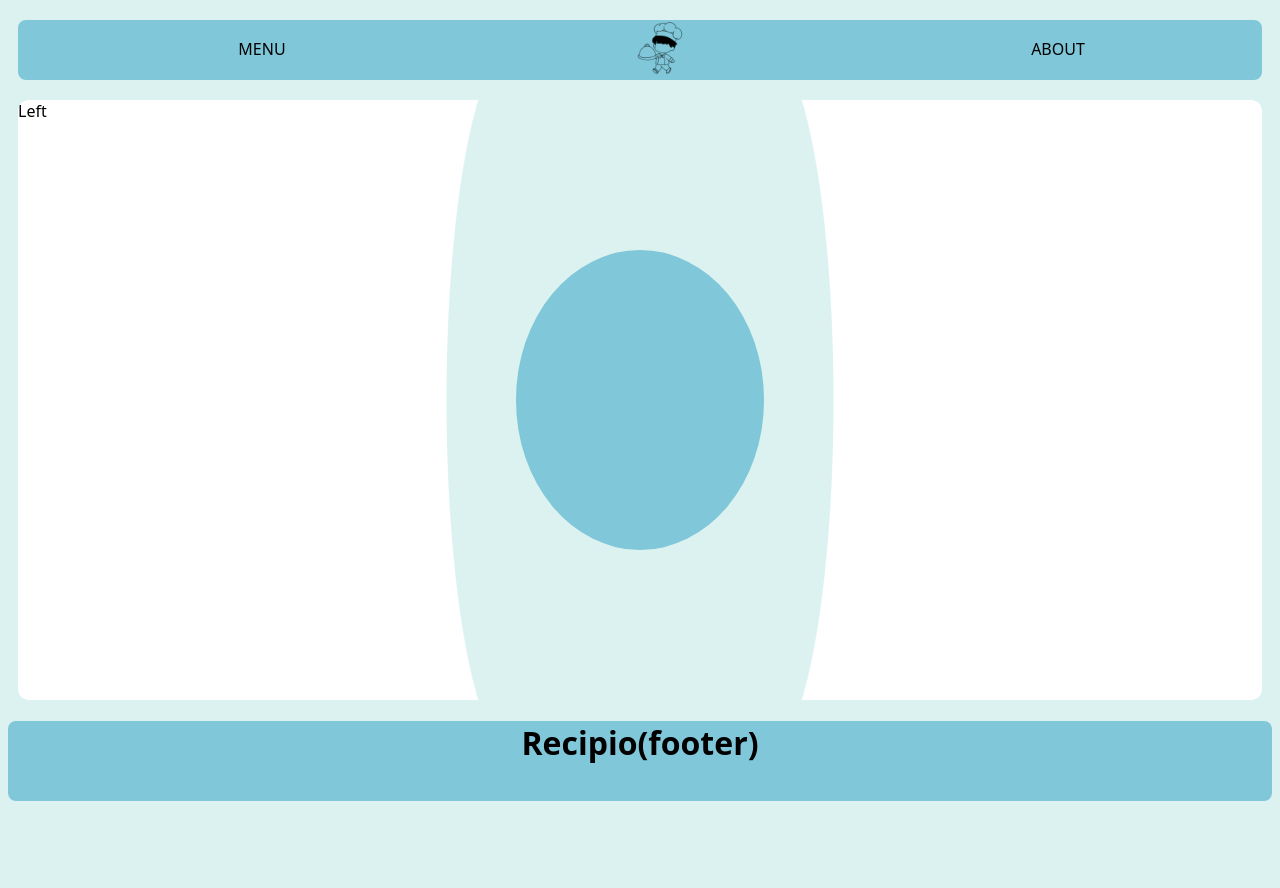
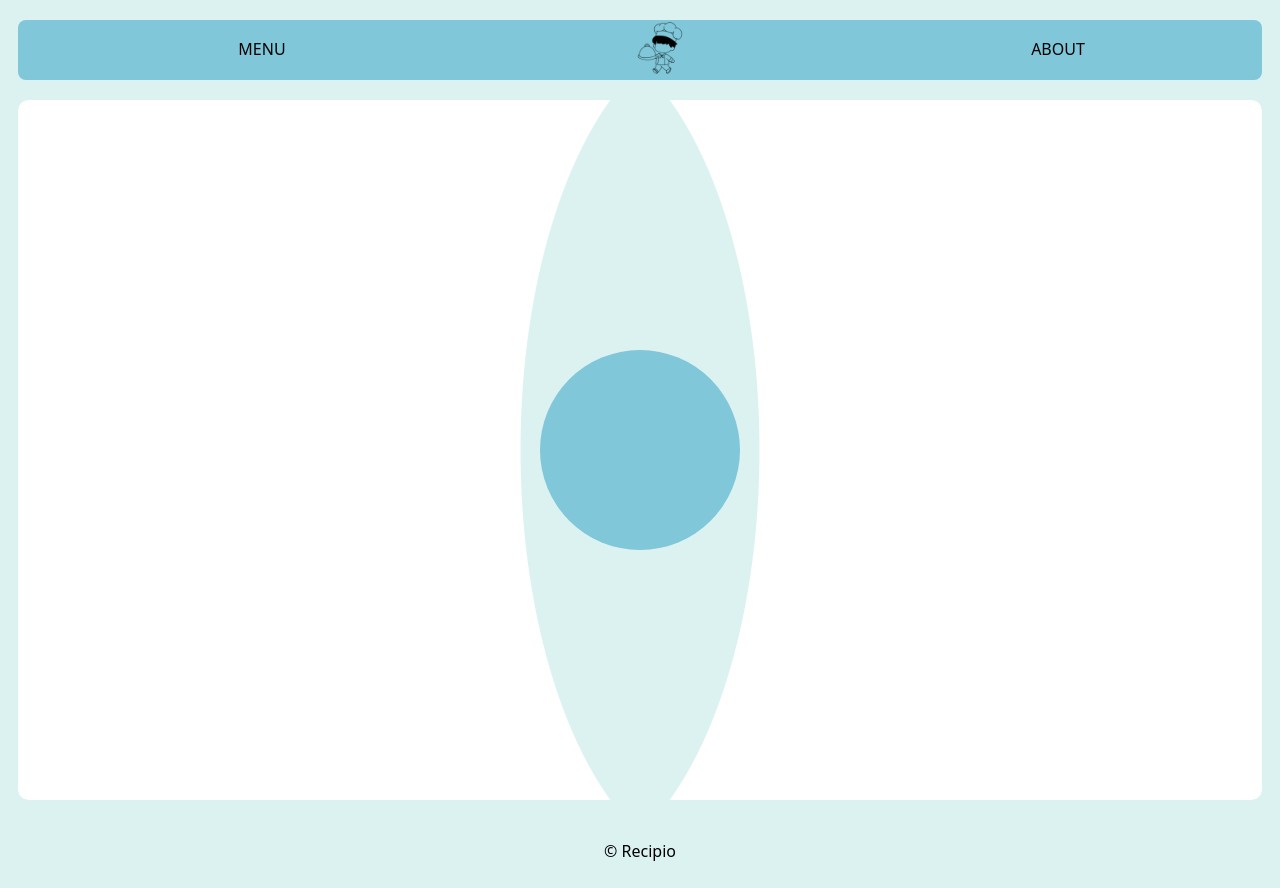
Before and after one commit to StoicNeutron/RecipioFront, a React (Vite) app: page / in a window 1280 px wide. Before the commit the page ends 809 px from the top, so only its background shows below. Built offline with nearby package versions, Linux system fonts and the light colour scheme.

Commit message:
enhace the overall look and detail base on figma

```diff
--- a/src/components/Footer.css
+++ b/src/components/Footer.css
@@ -1,11 +1,6 @@
-
 .footer{
-    /* display: flex; */
-    /* float: end; */
     text-align: center;
-    background-color: #7FC7D9;
     border-radius: 8px;
-    height: 80px;
-    justify-content: center;
-
+    height: 40px;
+    margin-top: 40px;
 }
--- a/src/components/Footer.jsx
+++ b/src/components/Footer.jsx
@@ -3,7 +3,7 @@ import './Footer.css';
 function Layout(){
     return (
         <div class="footer">
-            <h1>Recipio(footer)</h1>
+            <p>&copy; Recipio</p>
         </div>
     )
 }
--- a/src/components/Layout.css
+++ b/src/components/Layout.css
@@ -2,6 +2,8 @@
     display: flex;
     margin-left: 10px;
     margin-right: 10px;
-    height: 600px;
+    height: 700px;
     border-radius: 8px;
+    flex-shrink: 1;
+    flex-grow: 1;
 }
--- a/src/components/Left_section.css
+++ b/src/components/Left_section.css
@@ -1,9 +1,10 @@
 .curved_edge_left {
-    --c: 70px; /* control the curvature (works with percentage) */
-    width: 600px;
+    --c: 200px; /* control the curvature (works with percentage) */
+    width: 800px;
     aspect-ratio: 2/3;
     /* you can also update the 60%  */
     mask: radial-gradient(var(--c) 60% at right,#0000 calc(100% - 1px),#000);
     background: white;
     border-radius: 10px;
+    margin-right: -180px;
   }
--- a/src/components/Left_section.jsx
+++ b/src/components/Left_section.jsx
@@ -3,7 +3,6 @@ import './Left_section.css';
 function Left_section(){
     return (
         <div class="curved_edge_left">
-            Left
         </div>
     )
 }
--- a/src/components/Middle.css
+++ b/src/components/Middle.css
@@ -1,7 +1,8 @@
 .circle {
-    width: 300px;
-    height: 300px;
+    width: 200px;
+    height: 200px;
     background: #7FC7D9;
     border-radius: 50%;
-    margin-top: 150px;
+    margin-top: 250px;
+    aspect-ratio: 1 / 1;
 }
--- a/src/components/Right_section.css
+++ b/src/components/Right_section.css
@@ -1,10 +1,11 @@
 .curved_edge_right {
-  --c: 70px;
+  --c: 200px;
   /* control the curvature (works with percentage) */
-  width: 600px;
+  width: 800px;
   aspect-ratio: 2/3;
   /* you can also update the 60%  */
   mask: radial-gradient(var(--c) 60% at left, #0000 calc(100% - 1px), #000);
   background: white;
   border-radius: 10px;
+  margin-left: -180px;
 }
--- a/src/index.css
+++ b/src/index.css
@@ -1,4 +1,6 @@
 :root {
   font-family: Inder, system-ui, Avenir, Helvetica, Arial, sans-serif;
   background-color: #DCF2F1;
+  max-width: 1450px;
+  min-width: 950px;
 }
```
